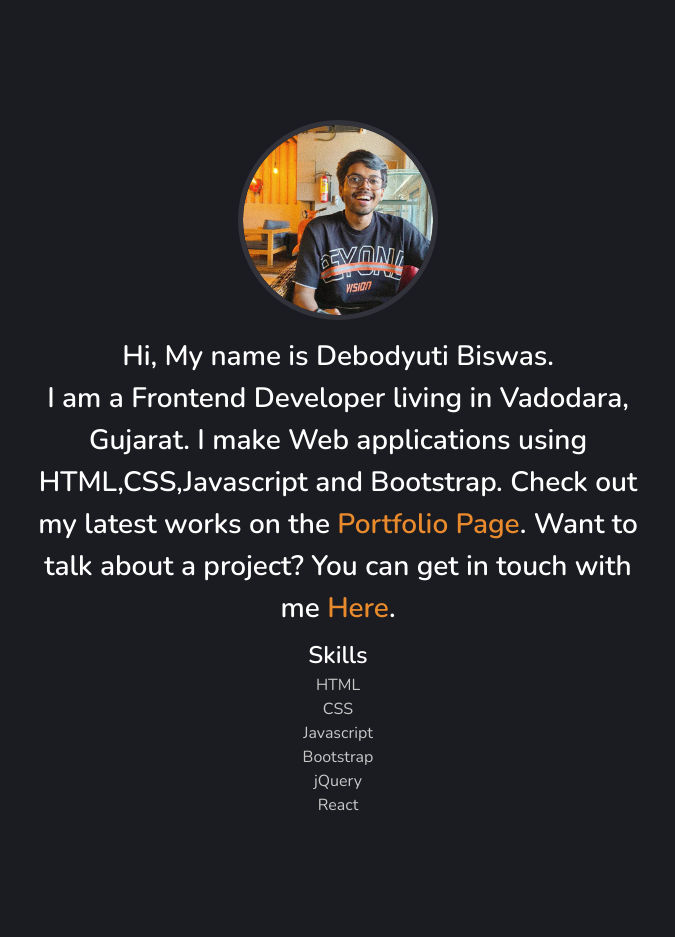
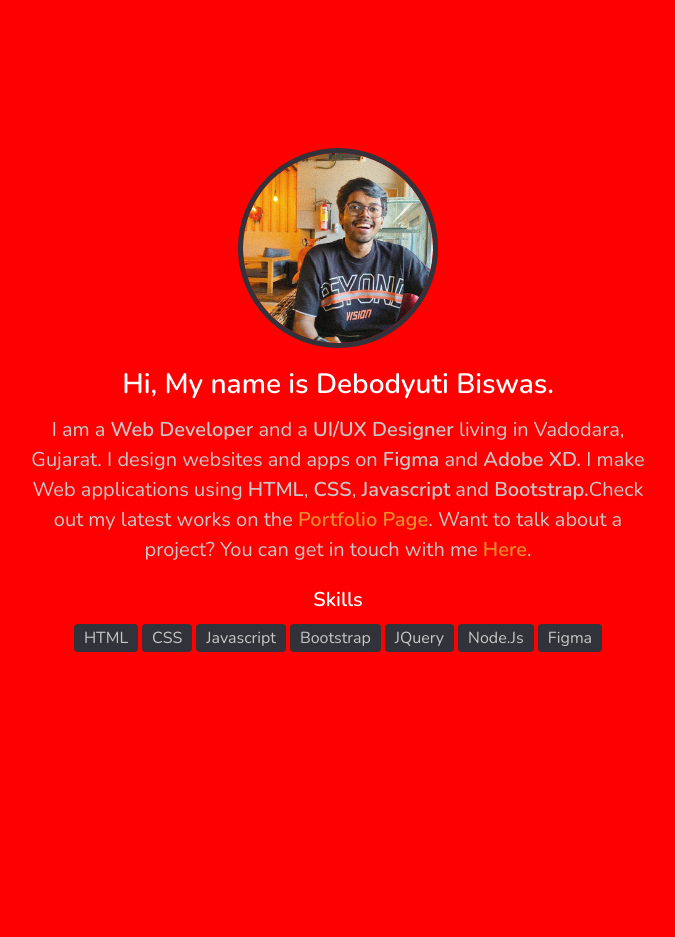
Before and after one commit to debodyuti1/portfolio-1, a PHP site: page / in a window 1280 px wide. Shown: the whole page, without its empty margins (302-977 px from the left). After the commit the page ends 652 px from the top, so only its background shows below. Run offline with PHP 8.4, Linux system fonts and the light colour scheme.

Commit message:
Bg started

```diff
--- a/css/style.css
+++ b/css/style.css
@@ -81,6 +81,17 @@ h1,h2,h3,h4,h5,h6{
     background-color: var(--main-color);
 }
 
+/* Bg Animation */
+.bg-animation-effect{
+    position: fixed;
+    left: 0;
+    top: 0;
+    height: 100%;
+    width: 100%;
+    background-color: red;
+    z-index: -1;
+
+}
 
 /* ----------------
 About Section
@@ -97,6 +108,7 @@ About Section
     margin: auto;
     text-align: center;
 
+
 }
 .about-content img{
     max-width: 200px;
@@ -104,10 +116,14 @@ About Section
     border-radius: 50%;
     margin: 0 0 15px ;
 }
+.about-content p{
+    font-size: 20px;
+    font-weight: 300;
+}
 
 .about-content h1{
     font-size: 28px;
-    margin: 0 0 8px;
+    margin: 0 0 10px;
 
 }
 
@@ -125,7 +141,34 @@ About Section
     content: '';
     position: absolute;
     left: 0;
-    top: 0;
+    bottom: 0;
     height: 1px;
+    width: 0%;
+    background-color: var(--main-color);
+    transition: width 0.3s ease;
 
 }
+.about-content p a:hover::before{
+    width: 100%;
+}
+
+.about-content h2{
+    margin: 20px 0 5px;
+    text-transform: capitalize;
+    font-size: 20px;
+}
+
+.about-content .skills{
+    display: flex;
+    flex-wrap: wrap;
+    justify-content: center;
+}
+
+.about-content .skill-item{
+    background-color: var(--dark-light);
+    margin: 4px 2px 0 ;
+    padding: 2px 10px;
+    border-radius: 4px;
+    font-size: 16px;
+    text-transform: capitalize;
+}
--- a/index.html
+++ b/index.html
@@ -9,14 +9,20 @@
 </head>
 <body>
 
+    <!-- Bg Animation Effect Start -->
+    <div class="bg-animation-effect">
+
+    </div>
+    <!-- Bg Animation Effect End -->
+
     <!-- About section START -->
     <section class="about-section">
         <div class="container">
             <div class="row min-vh-100">
                 <div class="about-content">
                     <img src="img/debo.png" alt="profile-img">
-                    <h1>Hi, My name is Debodyuti Biswas.
-                    <p>I am a <span>Frontend Developer</span> living in Vadodara, Gujarat. I make Web applications using <span>HTML</span>,<span>CSS</span>,<span>Javascript</span> and Bootstrap. Check out my latest works on the <a href="#">Portfolio page</a>. Want to talk about a project? You can get in touch with me <a href="#">here</a>.</p>
+                    <h1>Hi, My name is Debodyuti Biswas.</h1>
+                    <p>I am a <span>Web Developer</span> and a <span>UI/UX Designer</span> living in Vadodara, Gujarat. I design websites and apps on <span>Figma</span> and <span>Adobe XD.</span> I make Web applications using <span>HTML</span>,<span> CSS</span>,<span> Javascript</span> and <span>Bootstrap.</span>Check out my latest works on the <a href="#">Portfolio page</a>. Want to talk about a project? You can get in touch with me <a href="#">here</a>.</p>
 
                     <h2>Skills</h2>
                     <div class="skills">
@@ -25,7 +31,9 @@
                         <div class="skill-item">Javascript</div>
                         <div class="skill-item">Bootstrap</div>
                         <div class="skill-item">jQuery</div>
-                        <div class="skill-item">React</div>
+                        <div class="skill-item">Node.js</div>
+                        <div class="skill-item">Figma</div>
+
                     </div>
                     </h1>
                 </div>
--- a/js/script.js
+++ b/js/script.js
@@ -1 +1,6 @@
-// Content
+// Bg Animation Effect
+function bgAnimationItems(){
+    const rows = 7,cols = 10;
+
+}
+bgAnimationItems();
```
